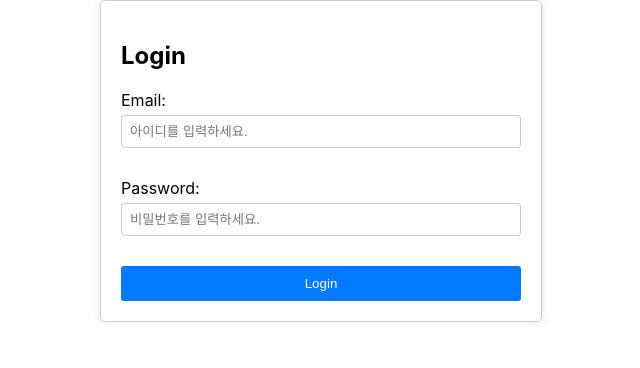
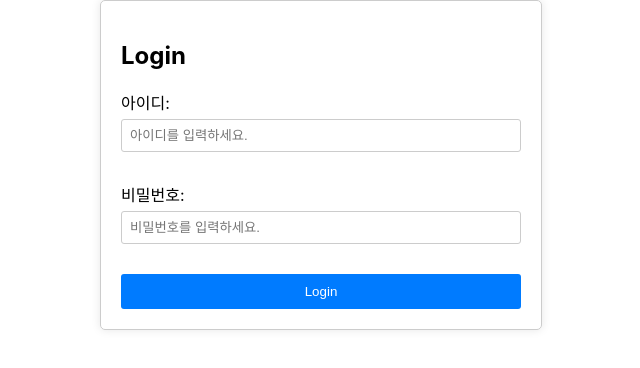
Before and after one commit to csh3004/WhenToMeet-Frontend, a React (Create React App) app in the folder whentomeet-frontend/: page /login in a window 1280 px wide. Shown: the top 368 px of the page, without its empty margins (319-959 px from the left). Built offline with nearby package versions, Linux system fonts and the light colour scheme.

Commit message:
Update Login.js

```diff
--- a/whentomeet-frontend/src/pages/Login.js
+++ b/whentomeet-frontend/src/pages/Login.js
@@ -15,7 +15,7 @@ function Login() {
     <div className="login-container">
       <h2>Login</h2>
       <form>
-        <label>Email:</label>
+        <label>아이디:</label>
         <input
           type="text"
           value={userId}
@@ -23,7 +23,7 @@ function Login() {
           placeholder="아이디를 입력하세요."
         />
         <br />
-        <label>Password:</label>
+        <label>비밀번호:</label>
         <input
           type="password"
           value={userPw}
```
